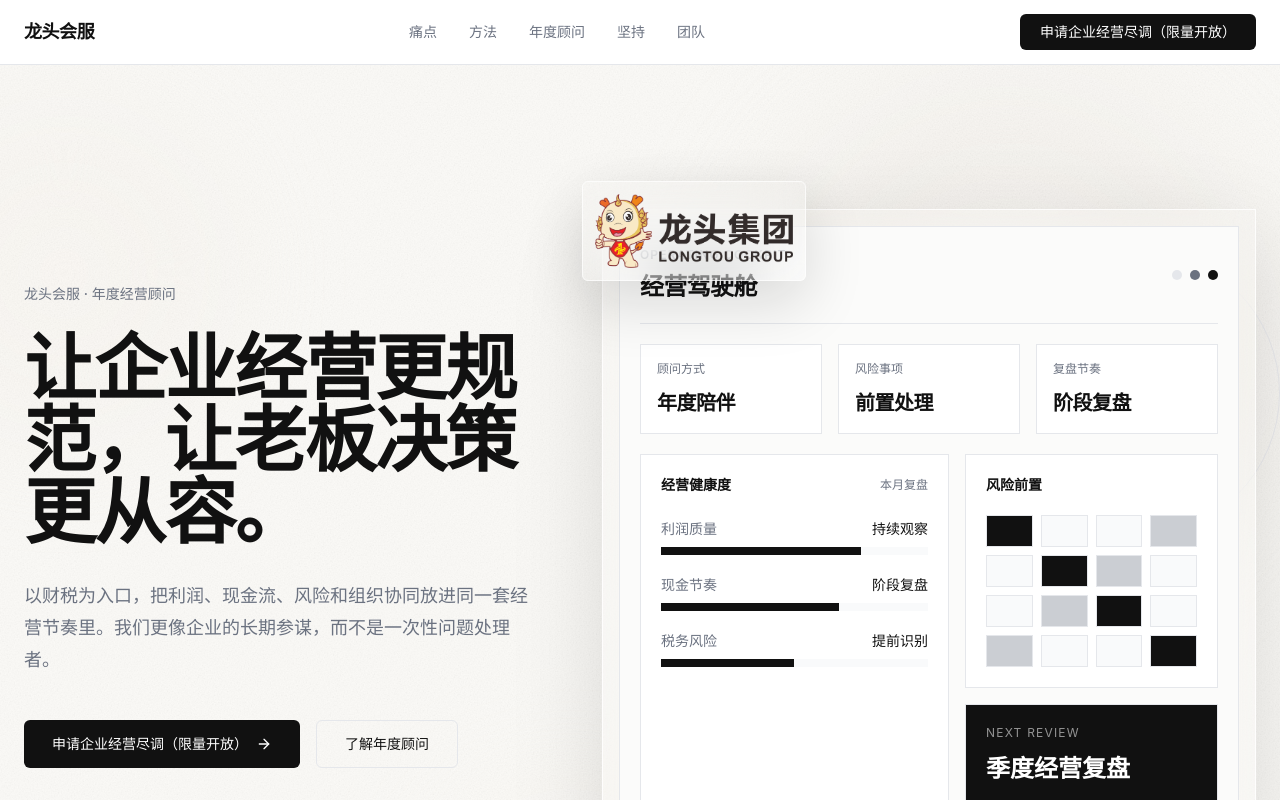
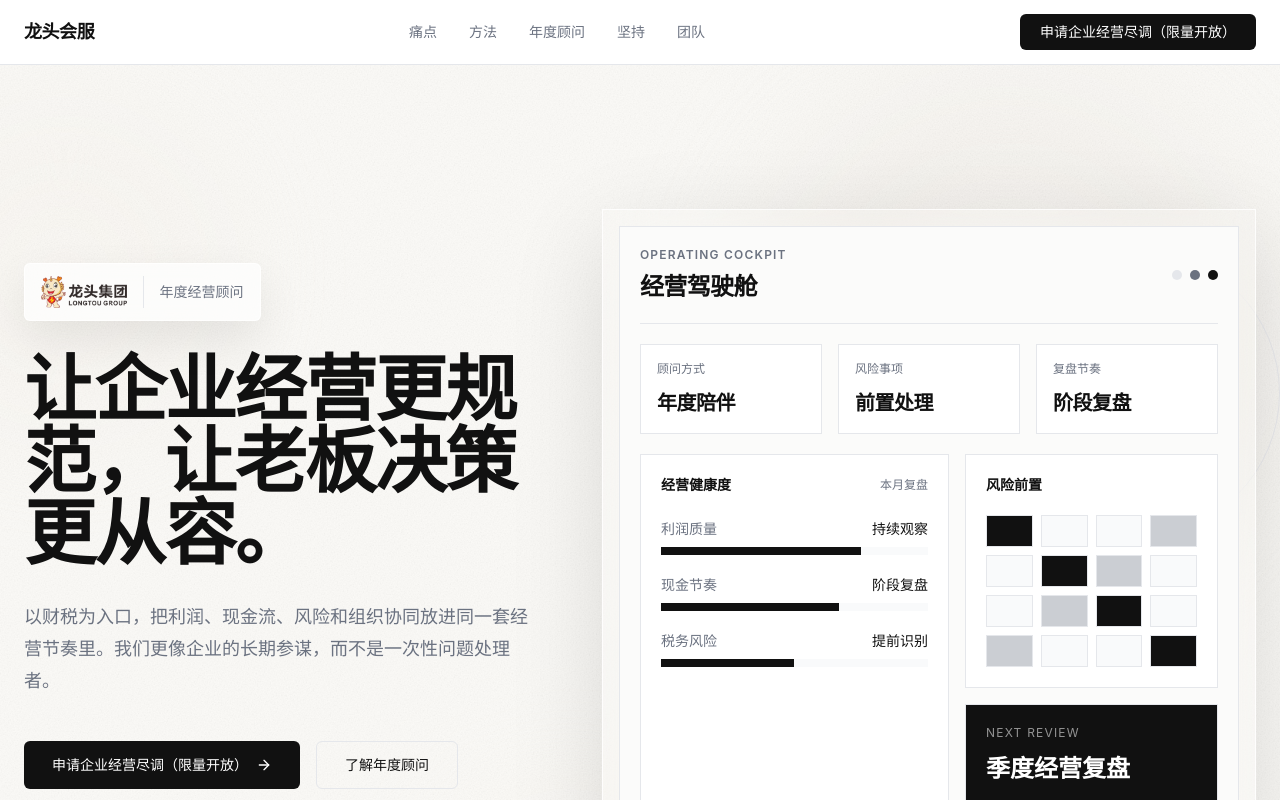
Before and after one commit to yueyang2009/longtou-accounting-service-site, a Next.js app: page / in a window 1280 px wide. Shown: the top 800 px of the page. Built offline with nearby package versions, Linux system fonts and the light colour scheme.

Commit message:
Fix hero logo placement

```diff
--- a/app/page.tsx
+++ b/app/page.tsx
@@ -14,6 +14,9 @@ import {
   principles,
   trustMetrics
 } from "@/lib/data";
+
+const assetBasePath = process.env.GITHUB_PAGES === "true" ? "/longtou-accounting-service-site" : "";
+const longtouLogoSrc = `${assetBasePath}/images/longtou-group-logo.png`;
 
 function SectionTitle({
   label,
@@ -43,16 +46,6 @@ function DashboardPreview() {
   return (
     <div className="relative">
       <div className="absolute -right-6 top-10 hidden h-72 w-72 rounded-full border border-brand-line/80 lg:block" />
-      <div className="absolute -left-5 -top-7 z-20 hidden w-56 rounded-md border border-white/70 bg-white/78 p-3 shadow-[0_22px_60px_rgba(17,17,17,0.14)] backdrop-blur-xl lg:block">
-        <Image
-          src="/images/longtou-group-logo.png"
-          alt="龙头集团"
-          width={2192}
-          height={820}
-          priority
-          className="h-auto w-full"
-        />
-      </div>
       <div className="relative border border-white/80 bg-white/82 p-4 shadow-[0_28px_90px_rgba(17,17,17,0.12)] backdrop-blur-xl">
         <div className="border border-brand-line bg-[#fbfbfa] p-5">
           <div className="flex items-center justify-between border-b border-brand-line pb-5">
@@ -172,7 +165,18 @@ export default function HomePage() {
           <div className="absolute bottom-0 left-1/3 h-72 w-72 rounded-full bg-[radial-gradient(circle,rgba(255,250,242,0.72)_0%,rgba(255,250,242,0)_70%)] blur-3xl" />
           <div className="relative z-10 mx-auto grid max-w-7xl gap-16 px-6 py-28 md:py-36 lg:grid-cols-[0.88fr_1.12fr] lg:items-center">
             <div>
-              <p className="mb-7 text-sm font-medium text-brand-muted">{brand.name} · 年度经营顾问</p>
+              <div className="mb-8 inline-flex items-center gap-4 rounded-md border border-white/75 bg-white/70 px-4 py-3 shadow-[0_18px_45px_rgba(17,17,17,0.08)] backdrop-blur-xl">
+                <Image
+                  src={longtouLogoSrc}
+                  alt="龙头集团"
+                  width={2192}
+                  height={820}
+                  priority
+                  className="h-8 w-auto"
+                />
+                <span className="h-8 w-px bg-brand-line" />
+                <span className="text-sm font-medium text-brand-muted">年度经营顾问</span>
+              </div>
               <h1 className="max-w-4xl text-5xl font-semibold leading-[1.05] tracking-tight text-brand-ink md:text-7xl">
                 让企业经营更规范，让老板决策更从容。
               </h1>
```
